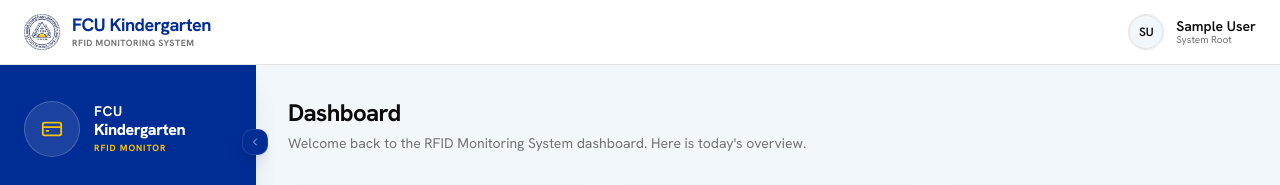
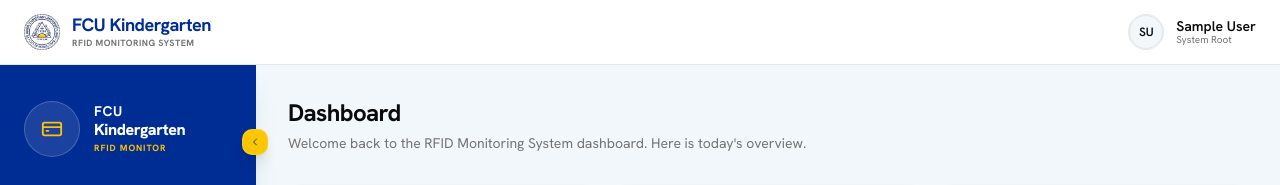
Before and after one commit to etiill/Mobile-Based-RFID-Monitoring-System, a React (Vite) app in the folder client/: page /app/dashboard in a window 1280 px wide. Shown: the top 185 px of the page. Built offline with nearby package versions, Linux system fonts and the light colour scheme; no server answers; sample sign-in values are in the browser's storage.

Commit message:
fix sidebar button

```diff
--- a/client/src/components/layout/Sidebar.tsx
+++ b/client/src/components/layout/Sidebar.tsx
@@ -106,7 +106,7 @@ export function Sidebar({ isCollapsed, setIsCollapsed }: SidebarProps) {
           {/* Desktop Sidebar Collapse Toggle Arrow */}
           <button
             onClick={toggleSidebar}
-            className="hidden md:flex p-1.5 rounded-lg hover:bg-white/15 text-white/70 transition-colors absolute -right-3 top-16 bg-primary border border-white/10 shadow-lg z-50 cursor-pointer"
+            className="hidden md:flex p-1.5 rounded-lg bg-yellow-400 text-blue-900 hover:bg-yellow-400/30 dark:bg-white dark:text-black dark:hover:bg-white/15 hover:text-white/70 transition-colors absolute -right-3 top-16 border border-white/10 shadow-lg z-50 cursor-pointer ease-in-out"
           >
             {isCollapsed ? <ChevronRight size={12} /> : <ChevronLeft size={12} />}
           </button>
```
Also changed, not shown: 1 other file (tests, documents, lock files or other folders).
